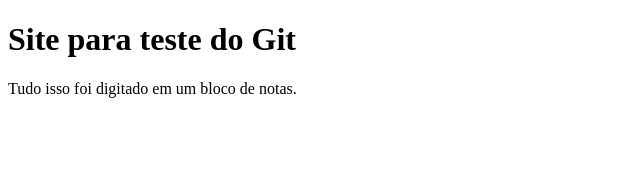
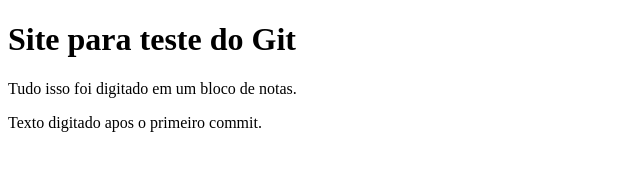
Before and after one commit to felipebarbosa085/Testegit, a plain HTML site: page index.html in a window 1280 px wide. Shown: the whole page, without its empty margins (0-640 px from the left). Drawn offline with Linux system fonts and the light colour scheme.

Commit message:
Segundo commit

```diff
--- a/index.html
+++ b/index.html
@@ -7,5 +7,6 @@
 	<body>
 		<h1>Site para teste do Git</h1>
 		<p> Tudo isso foi digitado em um bloco de notas.</p>
+		<p> Texto digitado apos o primeiro commit.</p>
 	</body>
 </html>
```
